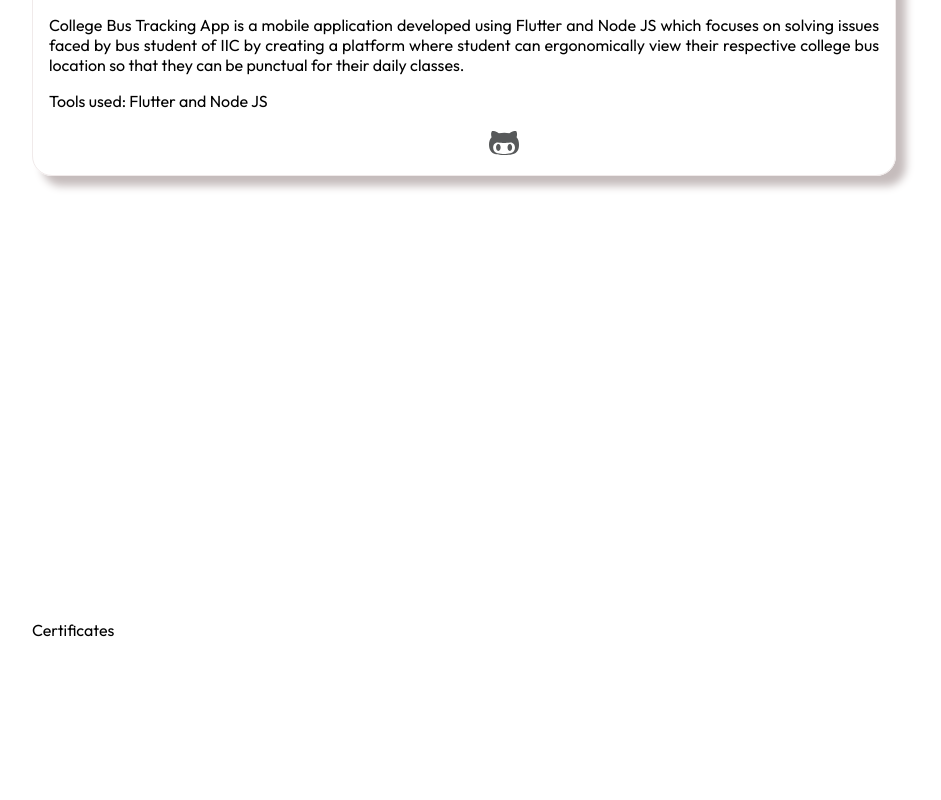
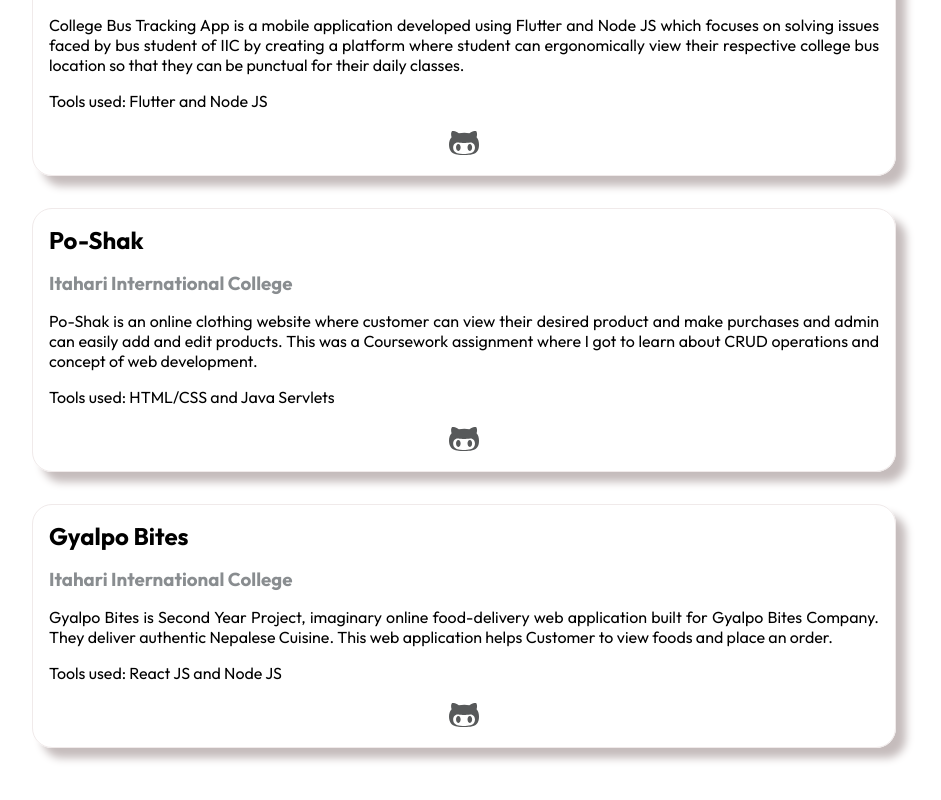
Before and after one commit to KamanHang/kamanlimbu, a React (Create React App) app: page /project in a window 1280 px wide. Shown: the part 1060-1860 px from the top of the page, without its empty margins (304-1245 px from the left). Built offline with nearby package versions, Linux system fonts and the light colour scheme.

Commit message:
Added Projects

```diff
--- a/src/component/MenuStyle.css
+++ b/src/component/MenuStyle.css
@@ -83,7 +83,7 @@ html{
 
 #second{
 
-    height: 100vh;
+    height: 140vh;
     padding-left: 5rem;
     padding-top: 5rem;
     padding-right: 5rem;
--- a/src/pages/Certificates.js
+++ b/src/pages/Certificates.js
@@ -2,7 +2,14 @@ import React from 'react'
 
 const Certificates = () => {
   return (
-    <div>Certificates</div>
+    <>
+      <div className='skill-head'>
+
+        <h1 className='exp-head'>Certification</h1>
+
+      </div>
+
+    </>
   )
 }
 
--- a/src/pages/Exp.css
+++ b/src/pages/Exp.css
@@ -6,11 +6,20 @@
 .card{
     box-shadow: 10px 10px 8px #c5bcbc;
     padding: 1rem;
+    margin-top: 2rem;
     border-radius: 20px;
     border-style: solid;
     border-width: 0.1px;
     border-color: #f0eaea;
     /* border-color: black; */
+
+    transition: transform 250ms;
+}
+
+.card:hover {
+
+    transform: translate(10px);
+
 }
 
 .exp-head{
@@ -25,7 +34,7 @@
     color: #57595a;
     margin: 1rem 0 0 0;
     font-size: 2rem;
-    margin-left: 5rem;
+    margin-left: 0rem;
 }
 
 a{
@@ -51,7 +60,7 @@ a{
         padding: 1rem;
         border-radius: 20px;
         border-style: solid;
-        border-width: 0.1px;
+        border-width: 1px;
         border-color: #f0eaea;
         /* border-color: black; */
     }
--- a/src/pages/Exp.js
+++ b/src/pages/Exp.js
@@ -1,5 +1,6 @@
 import React from 'react'
 import './Exp.css'
+import { FaGithubAlt} from 'react-icons/fa'
 
 const Exp = ({name, company, description, tools, link}) => {
   return (
@@ -12,7 +13,7 @@ const Exp = ({name, company, description, tools, link}) => {
             <h3 className='company-name'>{company}</h3>
             <p className='project-desc'>{description}</p>
             <p className='project-tools'>{tools}</p>
-            <a className='project-link'  href='https://github.com/KamanHang/CollegeBusTrackingApp'>{link}</a>
+            <a className='project-link' href={link} ><FaGithubAlt  /></a>
 
         </div>
 
--- a/src/pages/Project.js
+++ b/src/pages/Project.js
@@ -1,7 +1,6 @@
 import React from 'react'
 import './WholePage.css'
 import Exp from './Exp'
-import { FaGithubAlt} from 'react-icons/fa'
 
 const Project = () => {
   return (
@@ -18,7 +17,23 @@ const Project = () => {
             company = "Itahari International College"
             description = "College Bus Tracking App is a mobile application developed using Flutter and Node JS which focuses on solving issues faced by bus student of IIC by creating a platform where student can ergonomically view their respective college bus location so that they can be punctual for their daily classes."
             tools= "Tools used: Flutter and Node JS"
-            link= {<FaGithubAlt  />}
+            link= "https://github.com/KamanHang/CollegeBusTrackingApp"
+
+          />
+          <Exp
+            name = "Po-Shak"
+            company = "Itahari International College"
+            description = "Po-Shak is an online clothing website where customer can view their desired product and make purchases and admin can easily add and edit products. This was a Coursework assignment where I got to learn about CRUD operations and concept of web development."
+            tools= "Tools used: HTML/CSS and Java Servlets"
+            link= "https://github.com/KamanHang/E-commerceCW"
+
+          />
+           <Exp
+            name = "Gyalpo Bites"
+            company = "Itahari International College"
+            description = "Gyalpo Bites is Second Year Project, imaginary online food-delivery web application built for Gyalpo Bites Company. They deliver authentic Nepalese Cuisine. This web application helps Customer to view foods and place an order."
+            tools= "Tools used: React JS and Node JS"
+            link= "https://github.com/MunaSherpa/GyalpoBites"
 
           />
 
--- a/src/pages/WholePage.css
+++ b/src/pages/WholePage.css
@@ -31,7 +31,7 @@
 
     font-size: 3rem;
     font-weight: 100;
-    padding: 0 0 2rem 0;
+    padding: 0 0 0rem 0;
     text-align: left;
     font-weight: 500;
 
```
